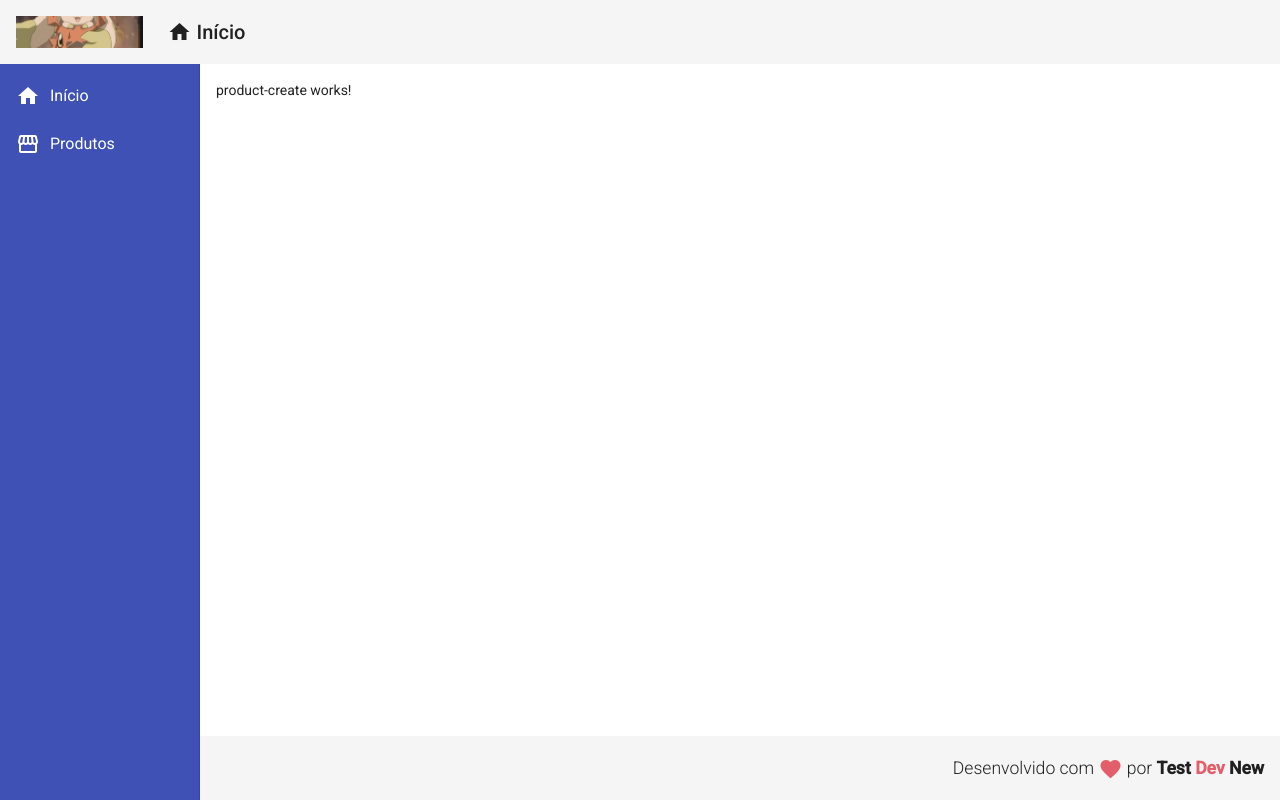
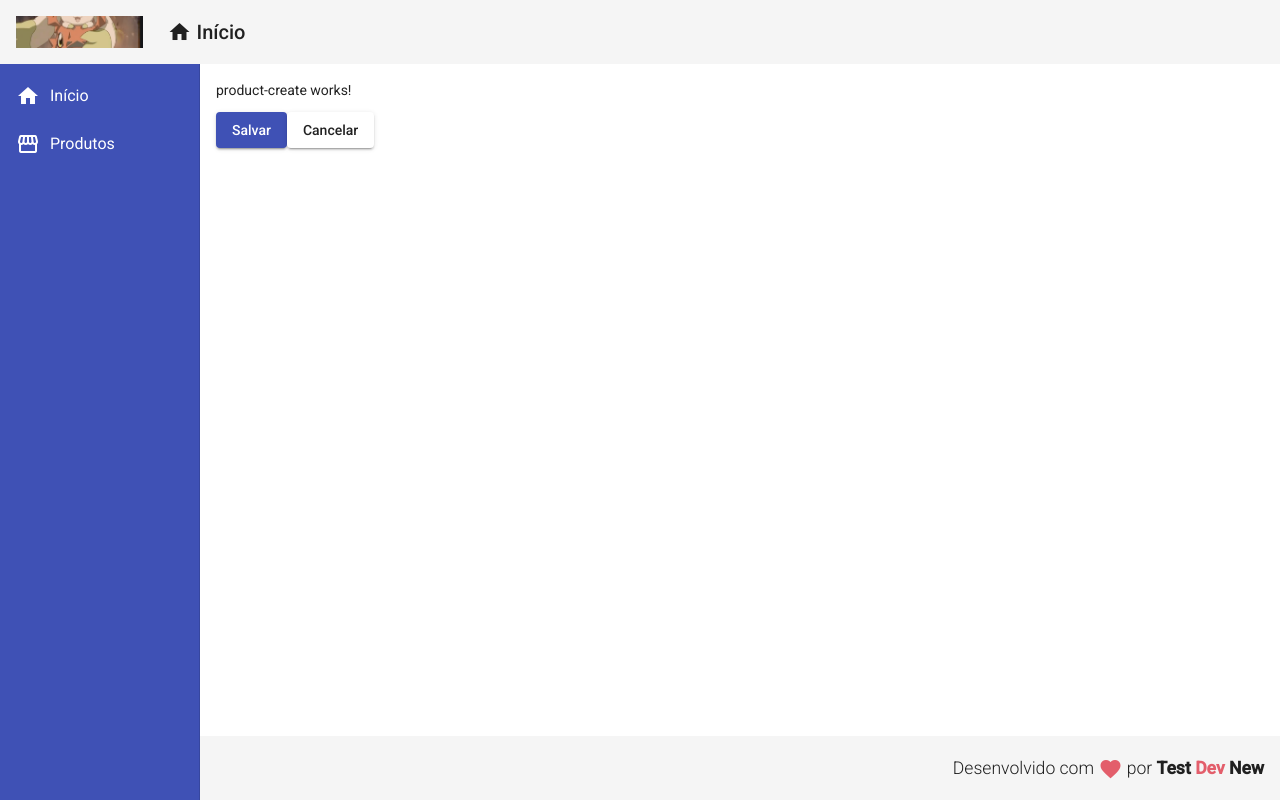
Before and after one commit to henriquemj/angular_cod, an Angular app in the folder crud/frontend/: page /products/create in a window 1280 px wide. Built offline with nearby package versions, Linux system fonts and the light colour scheme.

Commit message:
Método de criar produto - service

```diff
--- a/crud/frontend/src/app/app.module.ts
+++ b/crud/frontend/src/app/app.module.ts
@@ -5,6 +5,7 @@
 import { MatListModule } from '@angular/material/list';
 import { MatCardModule } from '@angular/material/card';
 import { MatButtonModule } from '@angular/material/button';
+import { MatSnackBarModule } from '@angular/material/snack-bar';
 
 
 import { AppRoutingModule } from './app-routing.module';
@@ -40,7 +41,8 @@
     MatSidenavModule,
     MatListModule,
     MatCardModule,
-    MatButtonModule
+    MatButtonModule,
+    MatSnackBarModule
   ],
   providers: [],
   bootstrap: [AppComponent]
--- a/crud/frontend/src/app/components/product/product-create/product-create.component.html
+++ b/crud/frontend/src/app/components/product/product-create/product-create.component.html
@@ -1 +1,9 @@
 <p>product-create works!</p>
+
+<button mat-raised-button (click)="createProduct()" color="primary">
+    Salvar
+</button>
+
+<button mat-raised-button (click)="cancel()">
+    Cancelar
+</button>
--- a/crud/frontend/src/app/components/product/product-create/product-create.component.ts
+++ b/crud/frontend/src/app/components/product/product-create/product-create.component.ts
@@ -1,4 +1,6 @@
+import { ProductService } from './../product.service';
 import { Component, OnInit } from '@angular/core';
+import { Router } from '@angular/router';
 
 @Component({
   selector: 'app-product-create',
@@ -7,15 +9,18 @@
 })
 export class ProductCreateComponent implements OnInit {
 
-  propLegal = "qualquer"
-
-  constructor() { }
+  constructor(private productService: ProductService,
+    private router: Router) { }
 
   ngOnInit(): void {
+
   }
 
-  fazerAlgo(): void {
-    console.log('Fazendo algo!')
+  createProduct(): void {
+    this.productService.showMessage('Produto criado!')
   }
 
+  cancel(): void {
+    this.router.navigate(['/products'])
+  }
 }
--- /dev/null
+++ b/crud/frontend/src/app/components/product/product.service.ts
@@ -0,0 +1,18 @@
+import { Injectable } from '@angular/core';
+import { MatSnackBar } from '@angular/material/snack-bar'
+
+@Injectable({
+  providedIn: 'root'
+})
+export class ProductService {
+
+  constructor(private snackBar: MatSnackBar) { }
+
+  showMessage(msg: string): void {
+    this.snackBar.open(msg, 'X', {
+      duration: 3000,
+      horizontalPosition: "right",
+      verticalPosition: "top"
+    })
+  }
+}
```
